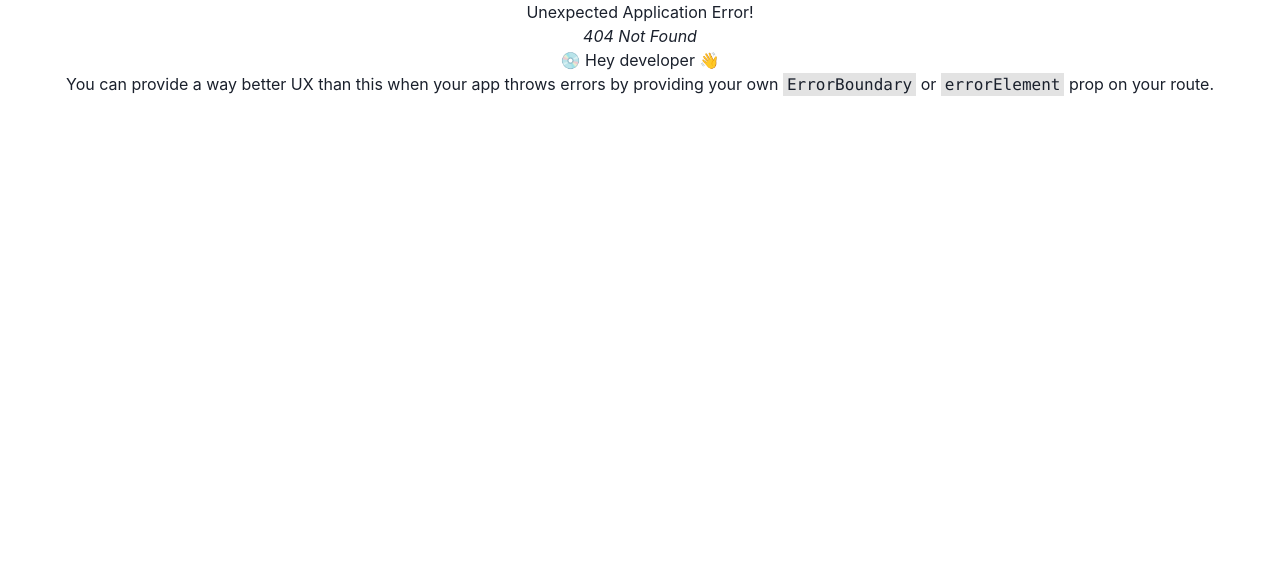
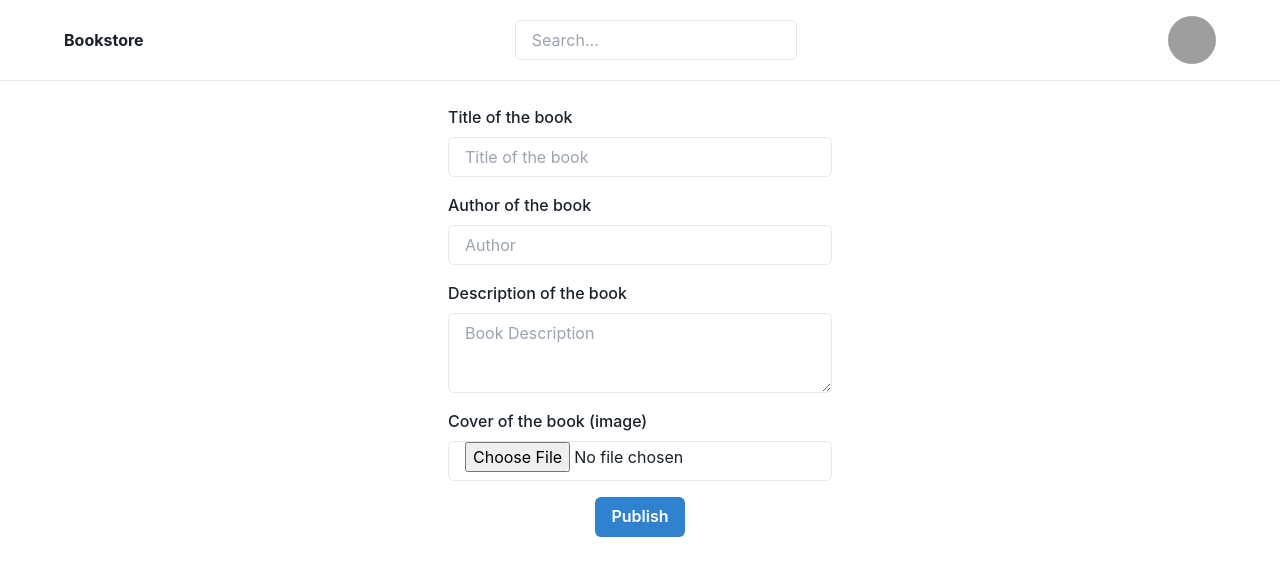
Before and after one commit to azureeeeeeeeeeee/book-store, a React (Vite) app in the folder book-frontend/: page /book/add in a window 1280 px wide. Before the commit this address had no page. Shown: the top 576 px of the page. Built offline with nearby package versions, Linux system fonts and the light colour scheme; grey boxes are pictures that could not be loaded.

Commit message:
adding form for the book

```diff
--- a/book-frontend/src/App.jsx
+++ b/book-frontend/src/App.jsx
@@ -14,6 +14,7 @@ import RegisterCustomerPage from "./pages/RegisterCustomerPage";
 import RegisterPublisherPage from "./pages/RegisterPublisherPage";
 import CartPage from "./pages/CartPage";
 import ProfilePage from "./pages/ProfilePage";
+import BookFormPage from "./pages/BookFormPage";
 
 const App = () => {
   const router = createBrowserRouter(
@@ -26,6 +27,7 @@ const App = () => {
         <Route path="/login" element={<LoginPage />} />
         <Route path="/cart" element={<CartPage />} />
         <Route path="/profile" element={<ProfilePage />} />
+        <Route path="/book/add" element={<BookFormPage />} />
       </Route>
     )
   );
--- /dev/null
+++ b/book-frontend/src/components/BookForm.jsx
@@ -0,0 +1,37 @@
+// import React from "react";
+import {
+  Input,
+  Textarea,
+  Button,
+  Box,
+  FormLabel,
+  FormControl,
+} from "@chakra-ui/react";
+
+const BookForm = () => {
+  return (
+    <form action="" className="flex flex-col gap-4 w-96 mx-auto my-6">
+      <FormControl>
+        <FormLabel>Title of the book</FormLabel>
+        <Input placeholder="Title of the book" />
+      </FormControl>
+      <FormControl>
+        <FormLabel>Author of the book</FormLabel>
+        <Input placeholder="Author" />
+      </FormControl>
+      <FormControl>
+        <FormLabel>Description of the book</FormLabel>
+        <Textarea resize="vertical" placeholder="Book Description" />
+      </FormControl>
+      <FormControl>
+        <FormLabel>Cover of the book (image)</FormLabel>
+        <Input type="file" accept="image/*" />
+      </FormControl>
+      <Box className="flex justify-center gap-2">
+        <Button colorScheme="blue">Publish</Button>
+      </Box>
+    </form>
+  );
+};
+
+export default BookForm;
--- /dev/null
+++ b/book-frontend/src/pages/BookFormPage.jsx
@@ -0,0 +1,7 @@
+import BookForm from "../components/BookForm";
+
+const BookFormPage = () => {
+  return <BookForm />;
+};
+
+export default BookFormPage;
```
